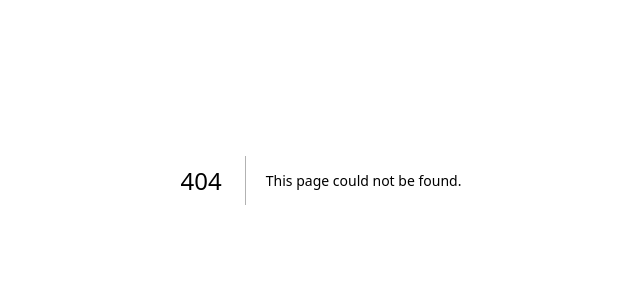
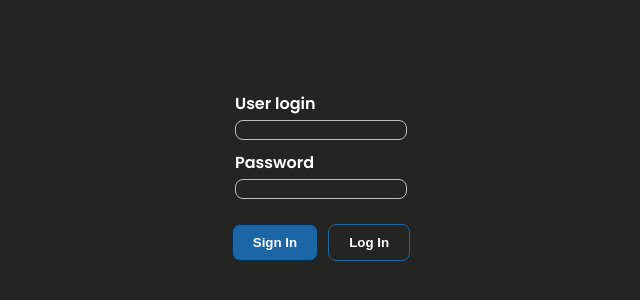
Before and after one commit to FilipeMSouza/rpg-handouts, a Next.js app: page /login in a window 1280 px wide. Before the commit this address had no page. Shown: the part 220-520 px from the top of the page, without its empty margins (319-959 px from the left). Built offline with nearby package versions, Linux system fonts and the light colour scheme.

Commit message:
Login Screen Base

```diff
--- a/src/app/layout.tsx
+++ b/src/app/layout.tsx
@@ -4,7 +4,11 @@ import { GlobalStyle } from './style/global';
 
 import { Poppins } from 'next/font/google';
 
-const poppins = Poppins({ weight: ['400', '600', '700'], subsets: ['latin'] });
+const poppins = Poppins({
+  weight: ['100', '200', '300', '400', '500', '600', '700', '800', '900'],
+  subsets: ['latin'],
+  style: ['normal', 'italic'],
+});
 
 export default function RootLayout({
   children,
@@ -12,7 +16,7 @@ export default function RootLayout({
   children: React.ReactNode;
 }>) {
   return (
-    <html lang="en">
+    <html lang='en'>
       <body className={poppins.className}>
         <StyledComponentsRegistry>
           {children}
--- /dev/null
+++ b/src/app/login/layout.tsx
@@ -0,0 +1,15 @@
+import React from 'react';
+import type { Metadata } from 'next';
+
+export const metadata: Metadata = {
+  title: 'Login | Bardos Mudos RPG System',
+  description: 'Login Page',
+};
+
+export default function LoginPageLayout({
+  children, // will be a page or nested layout
+}: {
+  children: React.ReactNode;
+}) {
+  return <section>{children}</section>;
+}
--- /dev/null
+++ b/src/app/login/page.tsx
@@ -0,0 +1,35 @@
+'use client';
+import { useState } from 'react';
+import {
+  ActionButtons,
+  Form,
+  Input,
+  Label,
+  Login,
+  SignIn,
+  Wrapper,
+} from '@/app/login/style';
+
+const LoginPage = () => {
+  const [isVisible, setIsVisible] = useState(false);
+  const turnVisible = () => setIsVisible(!isVisible);
+  const password = isVisible ? 'text' : 'password';
+  return (
+    <Form>
+      <Wrapper>
+        <Label>User login</Label>
+        <Input type='text' />
+      </Wrapper>
+      <Wrapper>
+        <Label>Password</Label>
+        <Input type={password} />
+      </Wrapper>
+      <ActionButtons>
+        <SignIn>Sign In</SignIn>
+        <Login>Log In</Login>
+      </ActionButtons>
+    </Form>
+  );
+};
+
+export default LoginPage;
--- /dev/null
+++ b/src/app/login/style.ts
@@ -0,0 +1,64 @@
+'use client';
+import styled from 'styled-components';
+
+export const Form = styled.form`
+  display: flex;
+  flex-direction: column;
+  justify-content: center;
+  align-items: center;
+  gap: 10px;
+
+  height: 99vh;
+`;
+
+export const Wrapper = styled.div`
+  display: flex;
+  flex-direction: column;
+  justify-content: flex-start;
+  align-items: start;
+`;
+
+export const Input = styled.input`
+  padding: 5px;
+  background: none;
+  border-radius: 8px;
+  border: 1px solid var(--text-color);
+
+  color: var(--text-color);
+  width: 20vh;
+  height: 1vh;
+`;
+
+export const Label = styled.label`
+  font-size: 1rem;
+  color: var(--text-white);
+  margin-bottom: 4px;
+  font-weight: 600;
+`;
+
+export const Login = styled.button`
+  border-radius: 8px;
+  border: 1px solid var(--currentMana);
+
+  background: none;
+  padding: 10px 20px;
+  color: var(--text-white);
+`;
+
+export const SignIn = styled.button`
+  border-radius: 8px;
+  border: 1px solid var(--totalMana);
+
+  padding: 10px 20px;
+  color: var(--text-white);
+  background: var(--currentMana);
+`;
+
+export const ActionButtons = styled.div`
+  display: flex;
+  flex-direction: row;
+  justify-content: center;
+  align-items: center;
+  gap: 10px;
+  margin-top: 15px;
+`;
--- a/src/app/style/global.ts
+++ b/src/app/style/global.ts
@@ -3,7 +3,7 @@
 import { createGlobalStyle } from 'styled-components';
 
 export const GlobalStyle = createGlobalStyle`
-    :root{
+  :root {
     --totalLife: #025951;
     --currentLife: #0CF25D;
 
@@ -12,12 +12,14 @@ export const GlobalStyle = createGlobalStyle`
 
     --background: #242423;
     --text-color: #BFBFBF;
+    --text-white: #FFFFFF;
   }
-    *{
+
+  * {
     margin: 0;
     padding: 0;
 
-        html{
+    html {
       @media (max-width: 1080px) {
         font-size: 93.75%;
       }
@@ -26,20 +28,21 @@ export const GlobalStyle = createGlobalStyle`
       }
     }
 
-        body{
+    body {
       background-color: var(--background);
       -webkit-font-smoothing: antialiased;
     }
 
-        h1, h2, h3, h4, h5, h6, strong{
+    h1, h2, h3, h4, h5, h6, strong {
       font-weight: 600;
     }
 
-        button{
+    button {
       cursor: pointer;
+      font-weight: 600;
     }
 
-        [disabled]{
+    [disabled] {
       opacity: 0.6;
       cursor: not-allowed;
     }
@@ -55,6 +58,7 @@ export const GlobalStyle = createGlobalStyle`
       align-items: center;
       justify-content: center;
     }
+
     .react-modal-content {
       width: 100%;
       max-width: 476px;
@@ -65,6 +69,7 @@ export const GlobalStyle = createGlobalStyle`
       display: flex;
       flex-direction: column-reverse
     }
+
     input::-webkit-outer-spin-button,
     input::-webkit-inner-spin-button {
       -webkit-appearance: none;
```
Lines whose indentation alone changed are shown as unchanged.
